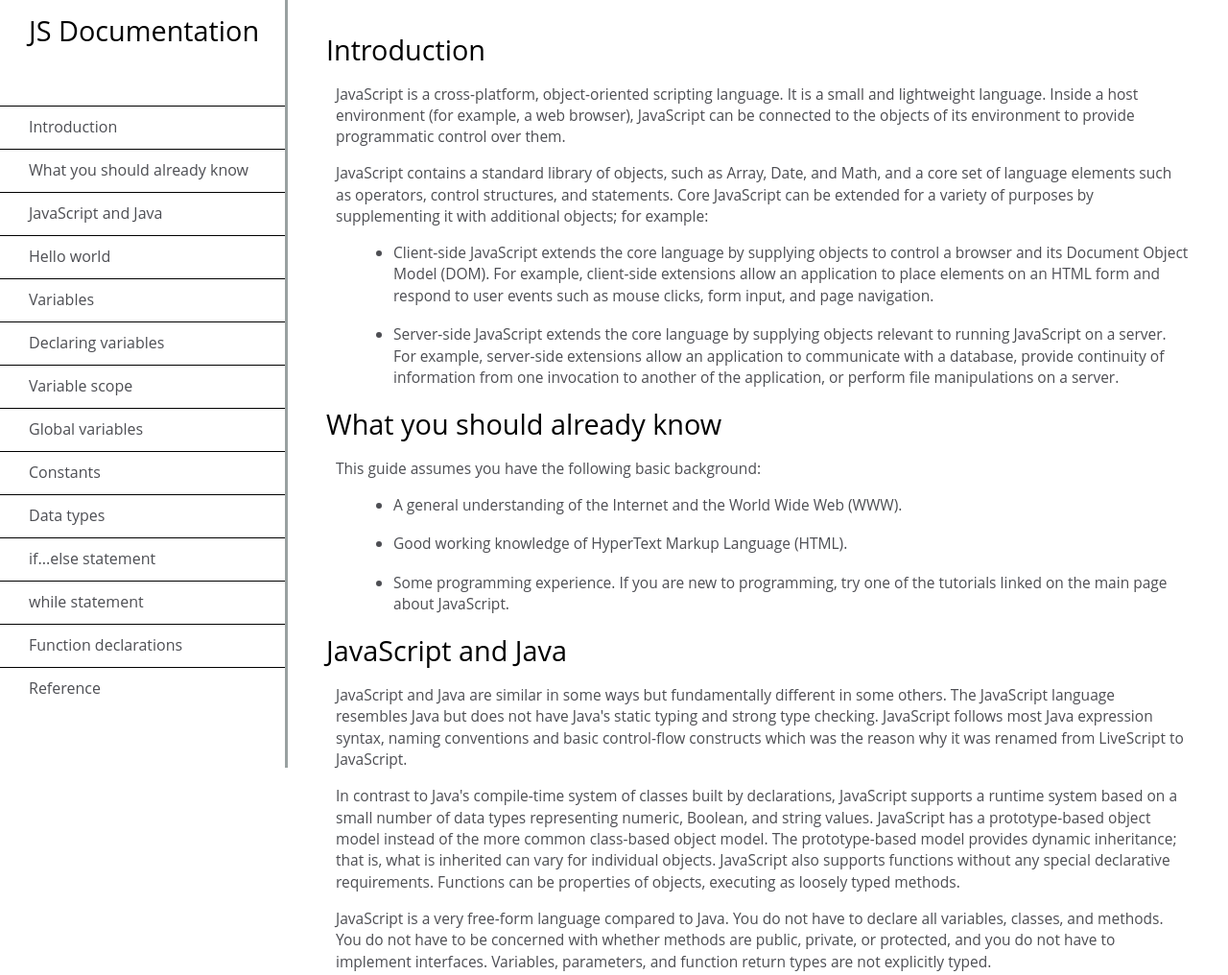
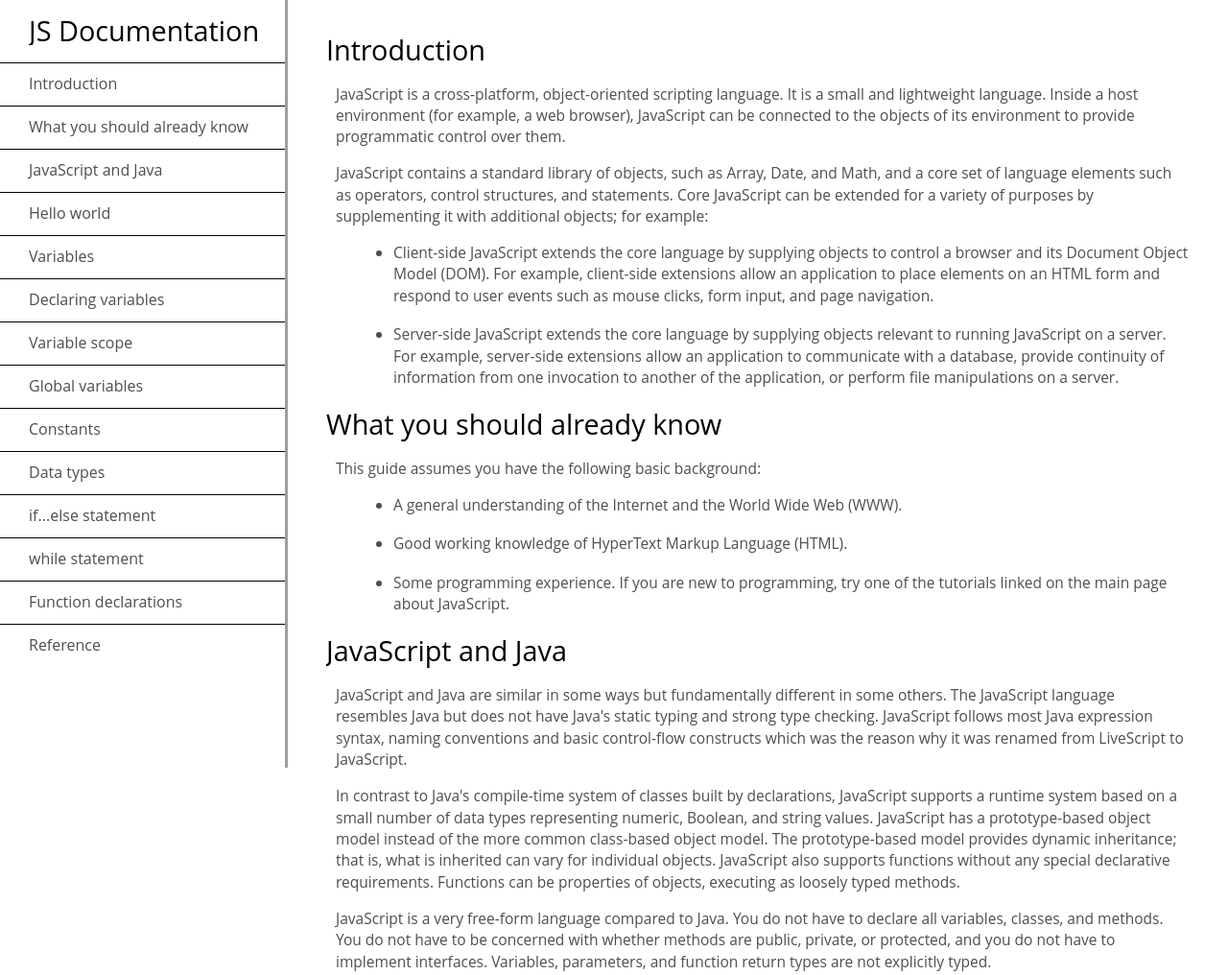
Before and after one commit to nottnottloop/technical-documentation-age, a plain HTML site: page index.html in a window 1280 px wide. Shown: the top 1016 px of the page at 96% size. Drawn offline with Linux system fonts and the light colour scheme.

Commit message:
Got the sidebar working

```diff
--- a/styles.css
+++ b/styles.css
@@ -19,11 +19,12 @@ nav {
   border-top: 0;
   border-bottom: 0;
   border-left: 0;
+
+  display: grid;
+  grid-template-rows: 65px 1fr;
 }
 
 .tabs {
-  width: 100%;
-  height: 90%;
   overflow-y: auto;
 }
 
@@ -61,12 +62,12 @@ header {
   font-size: 1.8rem;
   margin-top: 12px;
   margin-bottom: 12px;
+  overflow-y: hidden;
 }
 
 nav header {
   margin-left: 30px;
   margin-bottom: 18px;
-  height: 10%;
 }
 
 #main-doc p, #main-doc ul {
```
